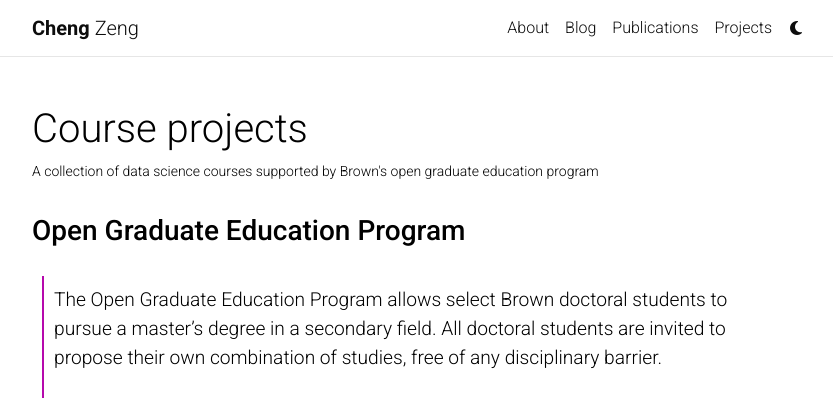
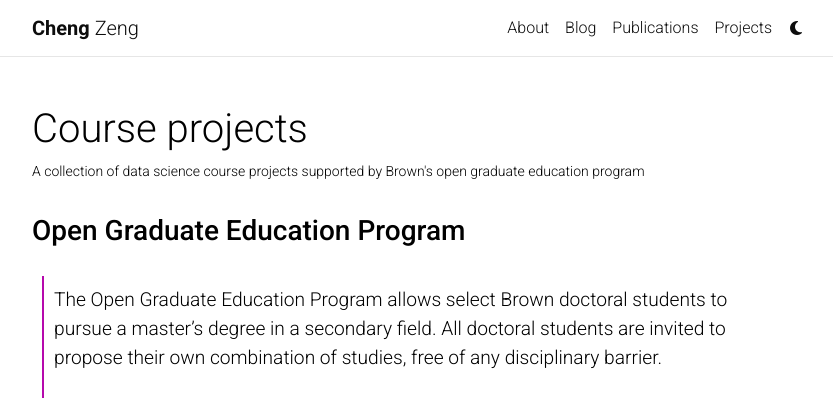
Before and after one commit to cengc13/website, a Jekyll site: the page built from _projects/course-projects.md, in a window 1280 px wide and 900 px high. Shown: the top 400 px of the window, without its empty margins (223-1056 px from the left). Built offline with Jekyll 4.4.1, drawn with Linux system fonts in a browser that asks for light colours; comment, search, counter and statistics services are not loaded; a style sheet for code colours, icons or effects is not loaded.

Commit message:
edit course project description

```diff
--- a/_projects/course-projects.md
+++ b/_projects/course-projects.md
@@ -1,7 +1,7 @@
 ---
 layout: page
 title: Course projects
-description: A collection of data science courses supported by Brown's open graduate education program
+description: A collection of data science course projects supported by Brown's open graduate education program
 img: assets/img/projects/course-projects/interdisciplinary.jpg
 importance: 2
 category: Data science
```
